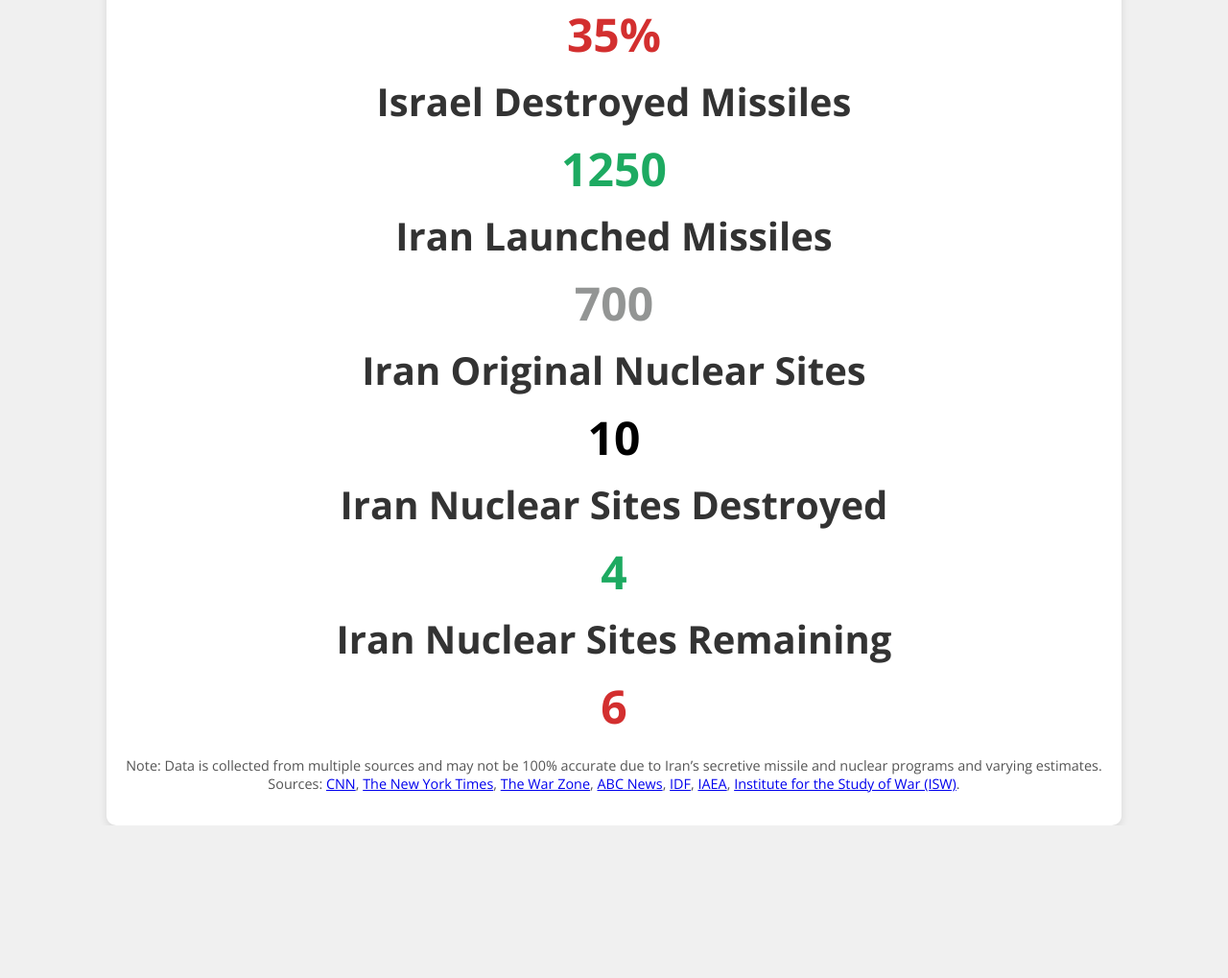
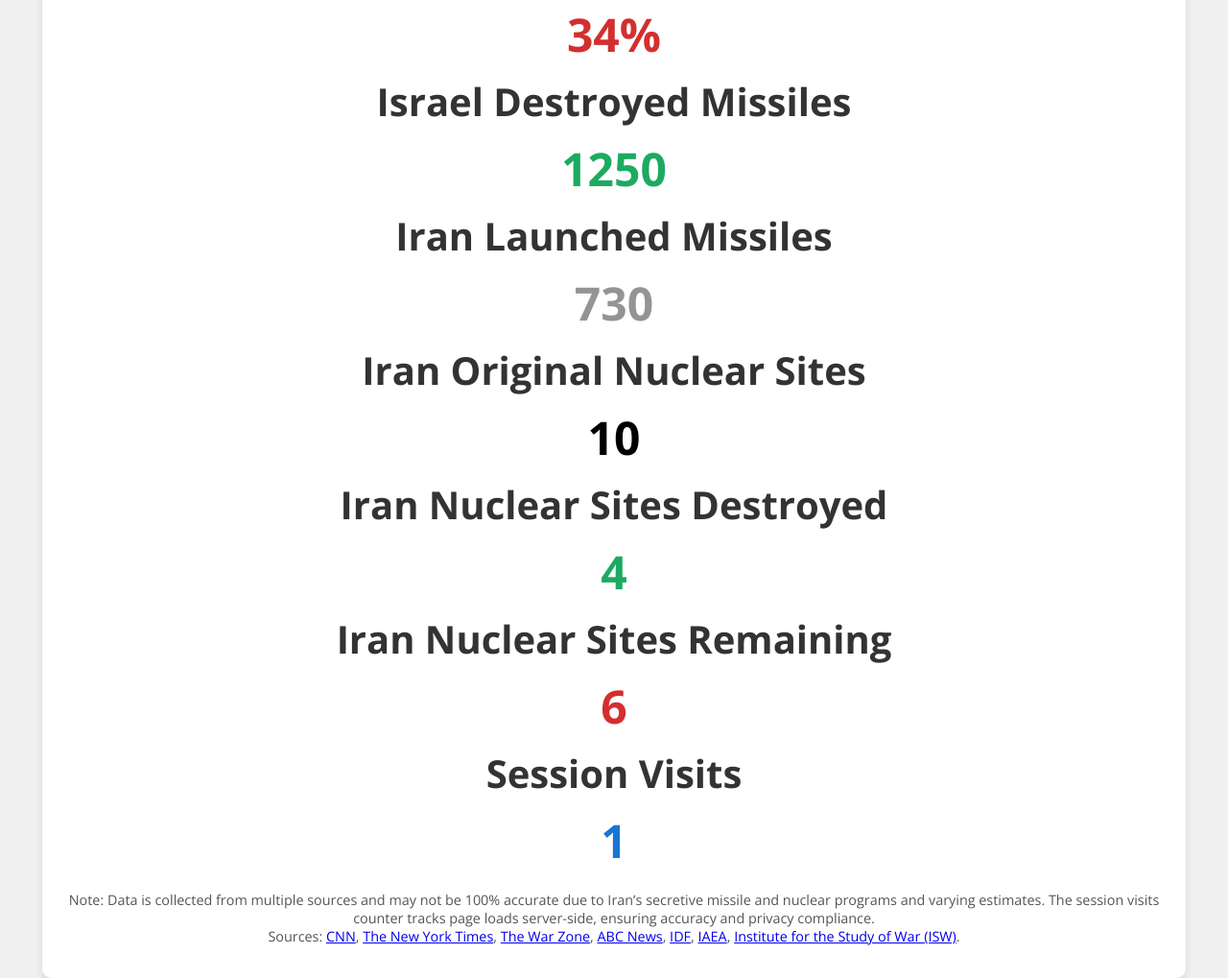
Before and after one commit to Yoel4007/iranmissile, a plain HTML site: page index.html in a window 1280 px wide. Shown: the part 416-1435 px from the top of the page at 96% size. Before the commit the page ends 1276 px from the top, so only its background shows below. Drawn offline with nearby package versions, Linux system fonts and the light colour scheme; no server answers.

Commit message:
Update index.html

```diff
--- a/index.html
+++ b/index.html
@@ -51,6 +51,9 @@
         #missileCountLaunched {
             color: #939594;
         }
+        #sessionCount {
+            color: #1976D2; /* Blue for session counter */
+        }
         .note {
             font-size: 0.9em;
             color: #555;
@@ -69,21 +72,21 @@
 </head>
 <body>
     <div class="container">
-        <p class="last-update">Last Update: June 21, 2025, 11:27 PM EDT</p>
+        <p class="last-update">Last Update: June 22, 2025, 01:05 AM EDT</p>
         <h1>Iran Original Missile Stockpile</h1>
         <div id="OriginalmissileCountStockpile" class="counter" data-count="3000" aria-live="polite">3000</div>
 
         <h1>Iran Current Missile Stockpile</h1>
-        <div id="missileCountStockpile" class="counter" data-count="1050" aria-live="polite">3000</div>
+        <div id="missileCountStockpile" class="counter" data-count="1020" aria-live="polite">3000</div>
 
         <h1>Iran Remaining Missile Stockpile</h1>
-        <div id="missileCountRemaining" class="counter" data-count="35" aria-live="polite">100%</div>
+        <div id="missileCountRemaining" class="counter" data-count="34" aria-live="polite">100%</div>
 
         <h1>Israel Destroyed Missiles</h1>
         <div id="missileCountDestroyed" class="counter" data-count="1250" aria-live="polite">0</div>
 
         <h1>Iran Launched Missiles</h1>
-        <div id="missileCountLaunched" class="counter" data-count="700" aria-live="polite">0</div>
+        <div id="missileCountLaunched" class="counter" data-count="730" aria-live="polite">0</div>
 
         <h1>Iran Original Nuclear Sites</h1>
         <div id="nuclearSitesCount" class="counter" data-count="10" aria-live="polite">10</div>
@@ -94,13 +97,43 @@
         <h1>Iran Nuclear Sites Remaining</h1>
         <div id="nuclearRemainingCount" class="counter" data-count="6" aria-live="polite">0</div>
 
+        <h1>Session Visits</h1>
+        <div id="sessionCount" class="counter" data-count="1" aria-live="polite">0</div>
+
         <p class="note">
-            Note: Data is collected from multiple sources and may not be 100% accurate due to Iran’s secretive missile and nuclear programs and varying estimates.<br>
+            Note: Data is collected from multiple sources and may not be 100% accurate due to Iran’s secretive missile and nuclear programs and varying estimates. The session visits counter tracks page loads server-side, ensuring accuracy and privacy compliance.<br>
             Sources: <a href="https://www.cnn.com">CNN</a>, <a href="https://www.nytimes.com">The New York Times</a>, <a href="https://www.thedrive.com/the-war-zone">The War Zone</a>, <a href="https://www.abcnews.go.com">ABC News</a>, <a href="https://www.idf.il/en">IDF</a>, <a href="https://www.iaea.org">IAEA</a>, <a href="https://www.understandingwar.org">Institute for the Study of War (ISW)</a>.
         </p>
     </div>
 
     <script>
+        // Fetch and increment session count from server-side endpoint
+        async function updateSessionCount() {
+            try {
+                const response = await fetch('https://tracking.yourdomain.com/session', {
+                    method: 'POST',
+                    headers: { 'Content-Type': 'application/json' },
+                    body: JSON.stringify({ event: 'page_view' })
+                });
+                const data = await response.json();
+                const sessionCount = data.sessionCount || 1;
+                document.getElementById('sessionCount').setAttribute('data-count', sessionCount);
+                animateCounter(document.getElementById('sessionCount'), 2000);
+            } catch (error) {
+                console.error('Error fetching session count:', error);
+                // Fallback to client-side sessionStorage if server fails
+                let sessionVisits = sessionStorage.getItem('sessionVisits');
+                if (!sessionVisits) {
+                    sessionVisits = 1;
+                } else {
+                    sessionVisits = parseInt(sessionVisits) + 1;
+                }
+                sessionStorage.setItem('sessionVisits', sessionVisits);
+                document.getElementById('sessionCount').setAttribute('data-count', sessionVisits);
+                animateCounter(document.getElementById('sessionCount'), 2000);
+            }
+        }
+
         // Function to animate number increment or decrement
         function animateCounter(element, duration) {
             // Skip animation for Original Missile Stockpile and Nuclear Sites
@@ -118,10 +151,8 @@
                 start = 3000; // Start from 3,000 for Current Missile Stockpile
             } else if (element.id === 'missileCountRemaining') {
                 start = 100; // Start from 100% for Remaining Missile Stockpile
-            } else if (element.id === 'nuclearDestroyedCount' || element.id === 'nuclearRemainingCount') {
-                start = 0; // Start from 0 for Nuclear Destroyed and Remaining
-            } else if (element.id === 'missileCountDestroyed' || element.id === 'missileCountLaunched') {
-                start = 0; // Start from 0 for Destroyed and Launched Missiles
+            } else if (element.id === 'nuclearDestroyedCount' || element.id === 'nuclearRemainingCount' || element.id === 'missileCountDestroyed' || element.id === 'missileCountLaunched' || element.id === 'sessionCount') {
+                start = 0; // Start from 0 for Nuclear Destroyed, Remaining, Destroyed Missiles, Launched Missiles, and Session Visits
             }
 
             const stepTime = 50; // Update every 50ms
@@ -149,8 +180,13 @@
 
         // Animate all counters on page load
         document.querySelectorAll('.counter').forEach(counter => {
-            animateCounter(counter, 2000); // 2-second animation
+            if (counter.id !== 'sessionCount') {
+                animateCounter(counter, 2000); // 2-second animation for non-session counters
+            }
         });
+
+        // Fetch and animate session counter
+        updateSessionCount();
 
         // Optional: Function to update and re-animate a counter
         function updateCounter(id, newCount) {
@@ -161,12 +197,11 @@
                 element.textContent = '3000';
             } else if (id === 'missileCountRemaining') {
                 element.textContent = '100%';
-            } else if (id === 'nuclearDestroyedCount' || id === 'nuclearRemainingCount' || id === 'missileCountDestroyed' || id === 'missileCountLaunched') {
+            } else if (id === 'nuclearDestroyedCount' || id === 'nuclearRemainingCount' || id === 'missileCountDestroyed' || id === 'missileCountLaunched' || id === 'sessionCount') {
                 element.textContent = '0';
             }
             animateCounter(element, 2000);
         }
-        // Example usage: updateCounter('nuclearDestroyedCount', 5);
     </script>
 </body>
 </html>
```
